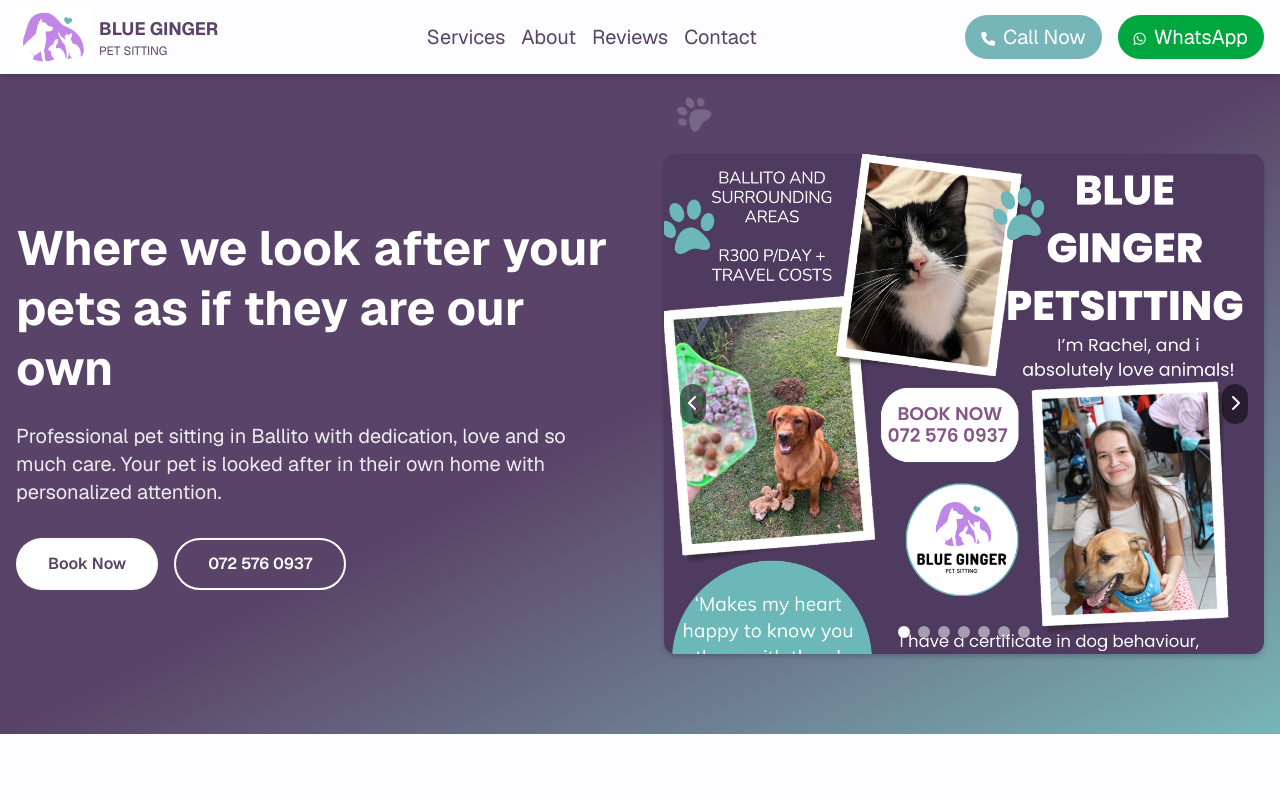
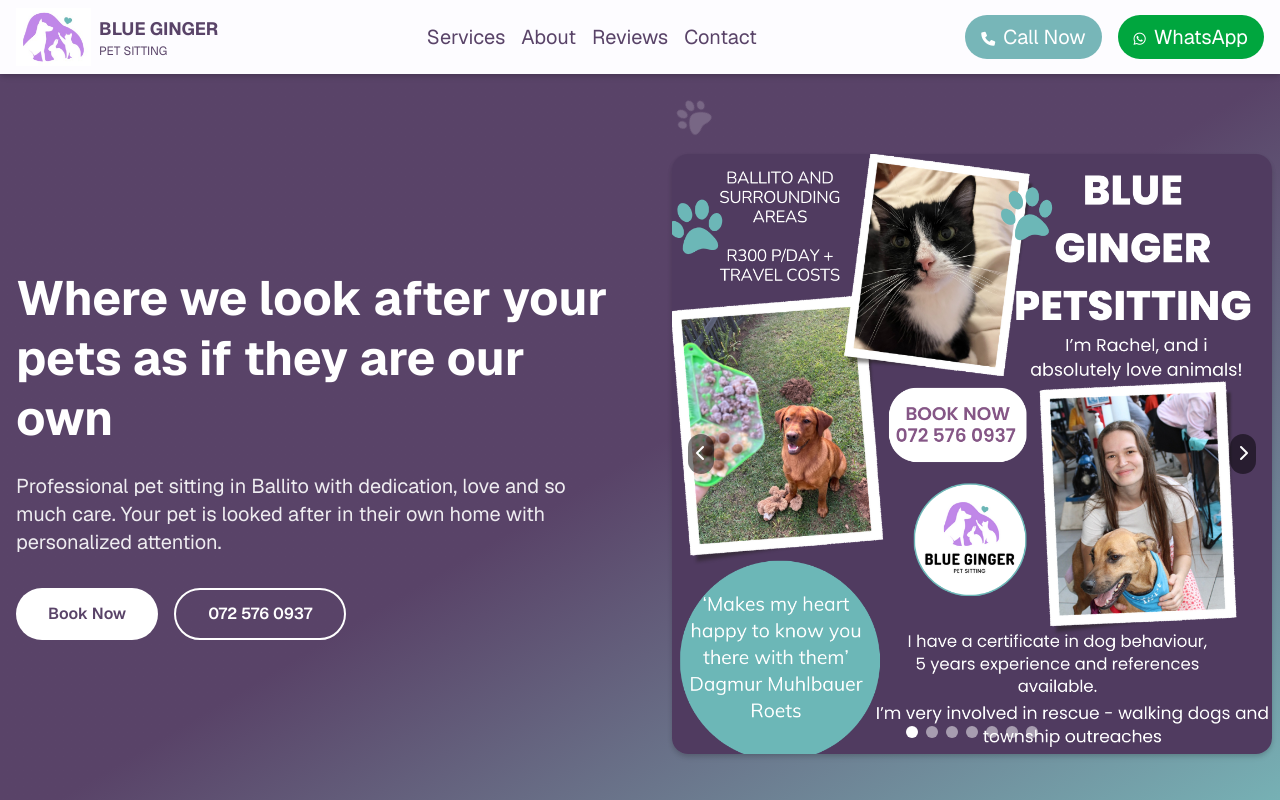
Before and after one commit to glenkitchen/blue-ginger, a Next.js app: page / in a window 1280 px wide. Shown: the top 800 px of the page. Built offline with nearby package versions, Linux system fonts and the light colour scheme.

Commit message:
Update HeroSection layout and styling: Increased grid gap for better spacing, adjusted carousel dimensions for improved visual presentation, and refined image styling with rounded corners for a more polished look.

```diff
--- a/src/components/sections/HeroSection.tsx
+++ b/src/components/sections/HeroSection.tsx
@@ -110,7 +110,7 @@
       ))}
 
       <div className="container mx-auto px-4">
-        <div className="grid md:grid-cols-2 gap-12 items-center">
+        <div className="grid md:grid-cols-2 gap-16 items-center">
           <div>
             <h2 className="text-5xl font-bold mb-6 leading-tight">
               Where we look after your pets as if they are our own
@@ -137,7 +137,7 @@
           </div>
           <div className="relative">
             {/* Carousel Container */}
-            <div className="relative overflow-hidden rounded-lg shadow-lg max-h-[500px]">
+            <div className="relative h-[600px] w-[600px] shadow-lg rounded-xl">
               {/* Current Image */}
               <div className="relative h-full">
                 <Image
@@ -147,7 +147,9 @@
                   }`}
                   width={600}
                   height={400}
-                  className="w-full h-full object-cover transition-opacity duration-1000"
+                  className={
+                    "w-full h-full transition-opacity duration-1000 rounded-xl object-cover"
+                  }
                   priority={currentImageIndex === 0}
                 />
               </div>
```
